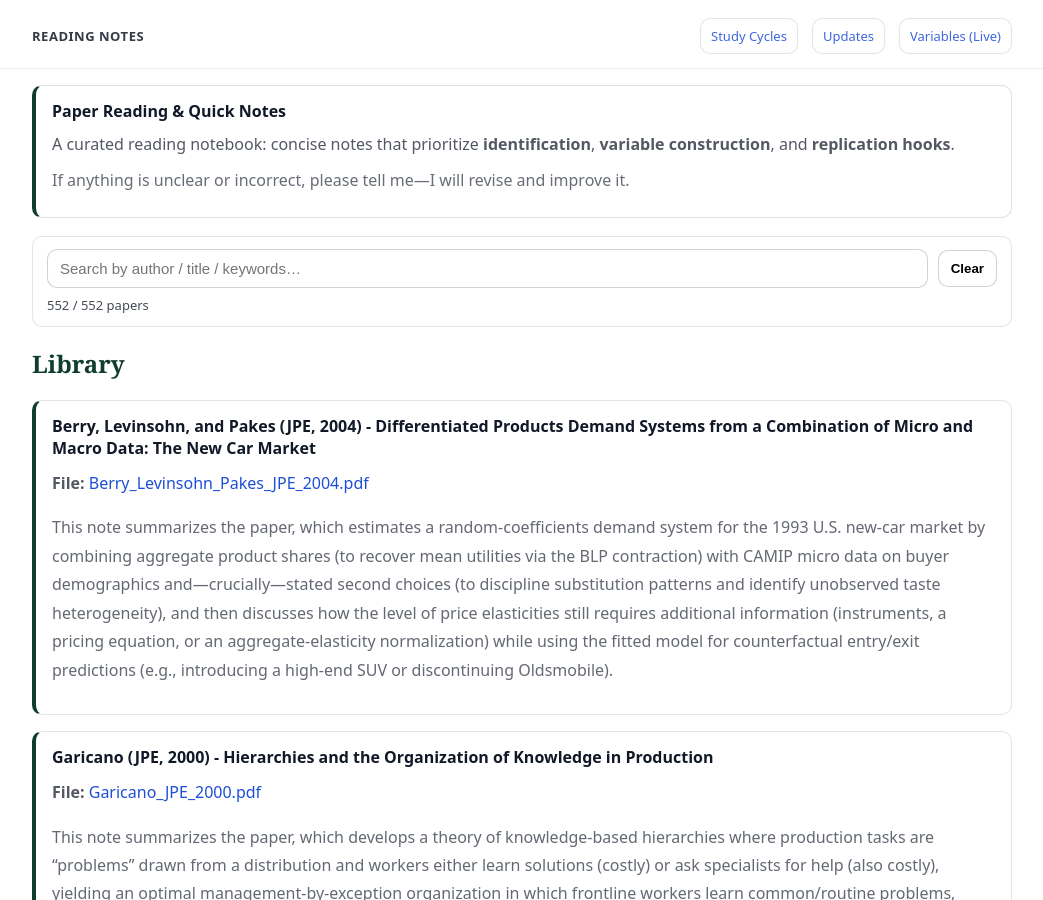
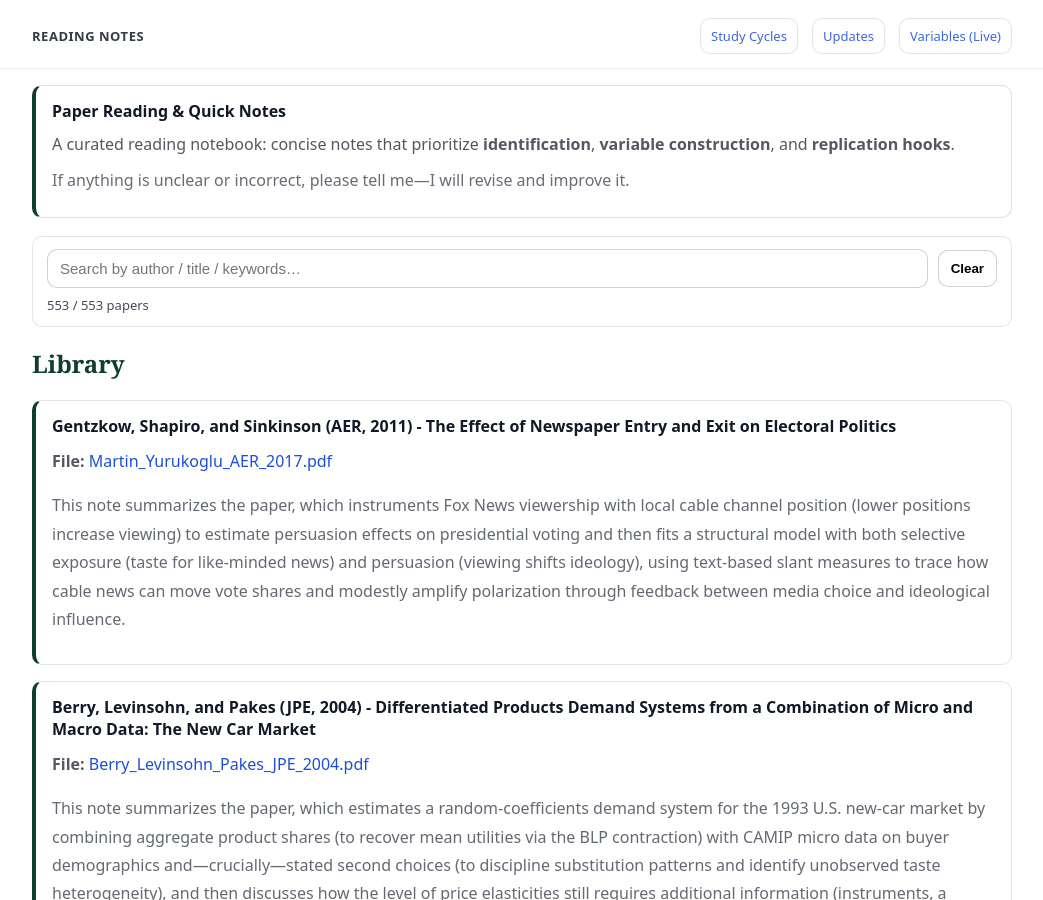
Before and after one commit to yaxinzn/study-archive, a Jekyll site: the page built from reading/index.md, in a window 1280 px wide and 900 px high. Shown: the whole window, without its empty margins (118-1161 px from the left). Built offline with Jekyll 4.4.1, drawn with Linux system fonts in a browser that asks for light colours.

Commit message:
Reading: add/update Martin_Yurukoglu_AER_2017.pdf

```diff
--- a/_data/reading.yml
+++ b/_data/reading.yml
@@ -1,3 +1,7 @@
+- title: "Gentzkow, Shapiro, and Sinkinson (AER, 2011) - The Effect of Newspaper Entry and Exit on Electoral Politics"
+  file: "Martin_Yurukoglu_AER_2017.pdf"
+  desc: "This note summarizes the paper, which instruments Fox News viewership with local cable channel position (lower positions increase viewing) to estimate persuasion effects on presidential voting and then fits a structural model with both selective exposure (taste for like-minded news) and persuasion (viewing shifts ideology), using text-based slant measures to trace how cable news can move vote shares and modestly amplify polarization through feedback between media choice and ideological influence."
+
 - title: "Berry, Levinsohn, and Pakes (JPE, 2004) - Differentiated Products Demand Systems from a Combination of Micro and Macro Data: The New Car Market"
   file: "Berry_Levinsohn_Pakes_JPE_2004.pdf"
   desc: "This note summarizes the paper, which estimates a random-coefficients demand system for the 1993 U.S. new-car market by combining aggregate product shares (to recover mean utilities via the BLP contraction) with CAMIP micro data on buyer demographics and—crucially—stated second choices (to discipline substitution patterns and identify unobserved taste heterogeneity), and then discusses how the level of price elasticities still requires additional information (instruments, a pricing equation, or an aggregate-elasticity normalization) while using the fitted model for counterfactual entry/exit predictions (e.g., introducing a high-end SUV or discontinuing Oldsmobile)."
```
Also changed, not shown: 1 other file.
